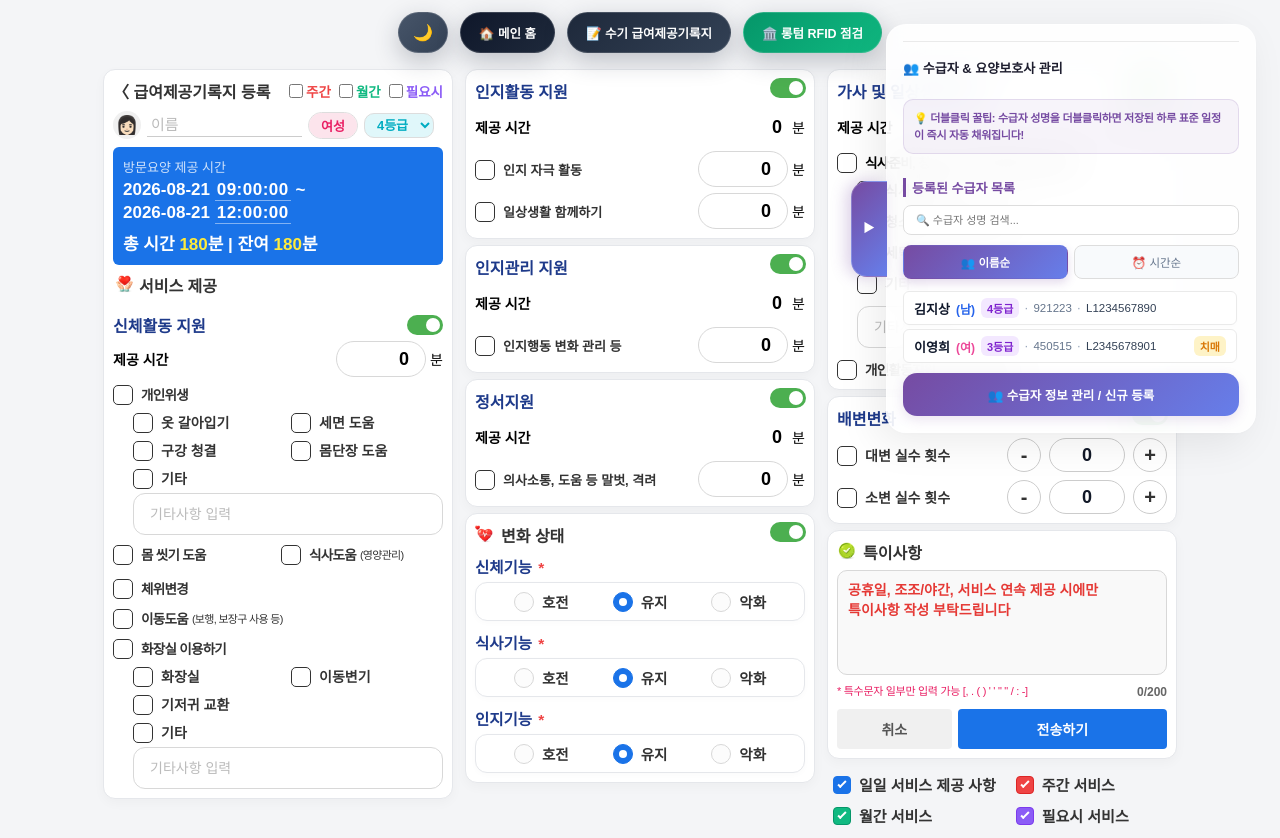
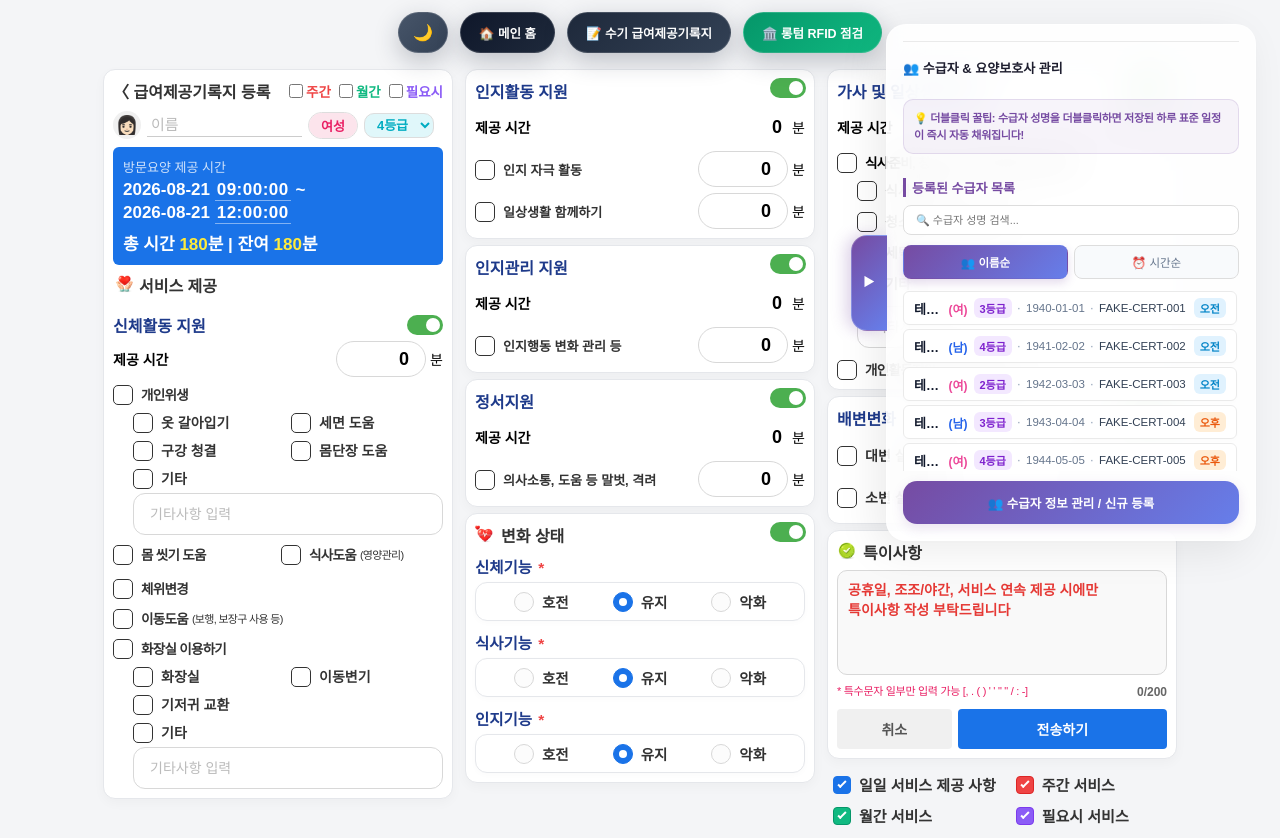
Before and after one commit to jingniverse/RFID, an Electron app: page RFID_APP/[RFID APP형].html in a window 1280 px wide. Drawn offline with Linux system fonts and the light colour scheme; no server answers.

Commit message:
fix: 롱텀 PiP 선택과 테스트 데이터 구조 개선

```diff
--- a/package.json
+++ b/package.json
@@ -21,7 +21,6 @@
     "directories": {
       "output": "dist"
     },
-    "electronDist": "C:\\Users\\ziziz\\.electron-dist-43",
     "npmRebuild": false,
     "win": {
       "target": "portable",
--- /dev/null
+++ b/recipients.js
@@ -0,0 +1,108 @@
+/**
+ * HTML 배포 및 화면 테스트 전용 가짜 수급자 데이터입니다.
+ * 실제 수급자 정보는 이 파일에 입력하지 마세요.
+ * 실제 데이터는 EXE 옆의 별도 recipients.js에서만 관리합니다.
+ */
+
+var INITIAL_RECIPIENTS_TIMESTAMP = 1787238000000;
+
+function createFakeRecipient(config) {
+  var totalTime = String(config.totalTime || "180");
+  var isFamilyOnly = config.careMode === "가족요양";
+  var isFamilyAndGeneral = config.careMode === "가족요양+일반요양";
+  var isFamilyCare = isFamilyOnly || isFamilyAndGeneral;
+
+  return {
+    id: config.id,
+    name: config.name,
+    birth: config.birth,
+    gender: config.gender,
+    grade: config.grade,
+    cert: config.cert,
+    caregiver: config.caregiver,
+    shift: config.shift,
+    shiftType: config.shift,
+    careMode: config.careMode,
+    isFamilyCare: isFamilyCare,
+    familyCareType: isFamilyCare ? String(config.familyCareType || "60") : "",
+    hasGeneralCare: !isFamilyOnly,
+    generalCaregiver: config.generalCaregiver || "",
+    isDementia: false,
+    template: {
+      totalTime: totalTime,
+      startTime: config.startTime,
+      endTime: config.endTime,
+      serviceMinutes: isFamilyOnly
+        ? [totalTime, "0", "0", "0", "0", "0"]
+        : ["60", "0", "0", "0", "30", String(Number(totalTime) - 90)],
+      checkboxes: [true, false, true, false, true, true, true, true],
+      subCheckboxes: [true, false, false, true, false, false, true, false, false, true, false, false, false],
+      subOtherTexts: ["", "", ""],
+      numBoxes: ["0", "0", "0"],
+      feces: "0",
+      urine: "0",
+      note: config.careMode + " 테스트용 가상 수급자",
+      weeklyCheckboxes: [false, false, false, false, false, false, false, false],
+      weeklySubCheckboxes: [false, false, false, false, false, false, false, false, false, false, false, false, false],
+      weeklyNumBoxes: [false, false, false]
+    }
+  };
+}
+
+var INITIAL_RECIPIENTS = [
+  createFakeRecipient({
+    id: "FAKE-001", name: "테스트수급자01", birth: "1940-01-01", gender: "여", grade: "3",
+    cert: "FAKE-CERT-001", caregiver: "테스트요양보호사A", shift: "오전", careMode: "일반요양",
+    totalTime: "180", startTime: "08:00", endTime: "11:00"
+  }),
+  createFakeRecipient({
+    id: "FAKE-002", name: "테스트수급자02", birth: "1941-02-02", gender: "남", grade: "4",
+    cert: "FAKE-CERT-002", caregiver: "테스트요양보호사B", shift: "오전", careMode: "일반요양",
+    totalTime: "180", startTime: "08:30", endTime: "11:30"
+  }),
+  createFakeRecipient({
+    id: "FAKE-003", name: "테스트수급자03", birth: "1942-03-03", gender: "여", grade: "2",
+    cert: "FAKE-CERT-003", caregiver: "테스트요양보호사C", shift: "오전", careMode: "일반요양",
+    totalTime: "180", startTime: "09:00", endTime: "12:00"
+  }),
+  createFakeRecipient({
+    id: "FAKE-004", name: "테스트수급자04", birth: "1943-04-04", gender: "남", grade: "3",
+    cert: "FAKE-CERT-004", caregiver: "테스트요양보호사D", shift: "오후", careMode: "일반요양",
+    totalTime: "180", startTime: "13:00", endTime: "16:00"
+  }),
+  createFakeRecipient({
+    id: "FAKE-005", name: "테스트수급자05", birth: "1944-05-05", gender: "여", grade: "4",
+    cert: "FAKE-CERT-005", caregiver: "테스트요양보호사E", shift: "오후", careMode: "일반요양",
+    totalTime: "180", startTime: "13:30", endTime: "16:30"
+  }),
+  createFakeRecipient({
+    id: "FAKE-006", name: "테스트수급자06", birth: "1945-06-06", gender: "남", grade: "5",
+    cert: "FAKE-CERT-006", caregiver: "테스트요양보호사F", shift: "오후", careMode: "일반요양",
+    totalTime: "180", startTime: "14:00", endTime: "17:00"
+  }),
+  createFakeRecipient({
+    id: "FAKE-007", name: "테스트수급자07", birth: "1946-07-07", gender: "여", grade: "3",
+    cert: "FAKE-CERT-007", caregiver: "테스트가족보호자A", shift: "오전", careMode: "가족요양",
+    familyCareType: "60", totalTime: "60", startTime: "07:00", endTime: "08:00"
+  }),
+  createFakeRecipient({
+    id: "FAKE-008", name: "테스트수급자08", birth: "1947-08-08", gender: "남", grade: "4",
+    cert: "FAKE-CERT-008", caregiver: "테스트가족보호자B", shift: "오후", careMode: "가족요양",
+    familyCareType: "90", totalTime: "90", startTime: "18:00", endTime: "19:30"
+  }),
+  createFakeRecipient({
+    id: "FAKE-009", name: "테스트수급자09", birth: "1948-09-09", gender: "여", grade: "2",
+    cert: "FAKE-CERT-009", caregiver: "테스트가족보호자C", generalCaregiver: "테스트요양보호사G",
+    shift: "오전", careMode: "가족요양+일반요양", familyCareType: "60",
+    totalTime: "180", startTime: "09:30", endTime: "12:30"
+  }),
+  createFakeRecipient({
+    id: "FAKE-010", name: "테스트수급자10", birth: "1949-10-10", gender: "남", grade: "3",
+    cert: "FAKE-CERT-010", caregiver: "테스트가족보호자D", generalCaregiver: "테스트요양보호사H",
+    shift: "오후", careMode: "가족요양+일반요양", familyCareType: "90",
+    totalTime: "180", startTime: "15:00", endTime: "18:00"
+  })
+];
+
+var INITIAL_CENTER_NAME = "가상 방문요양센터";
+var INITIAL_CENTER_CODE = "0000000000";
```
Also changed, not shown: LONGTERM/css/style.css (+9 -2 lines), LONGTERM/index.html (+6 -0 lines), LONGTERM/js/longterm.js (+7 -18 lines), build_hub.js (+5 -11 lines), index.html (+3 -3 lines), 1 other file.
